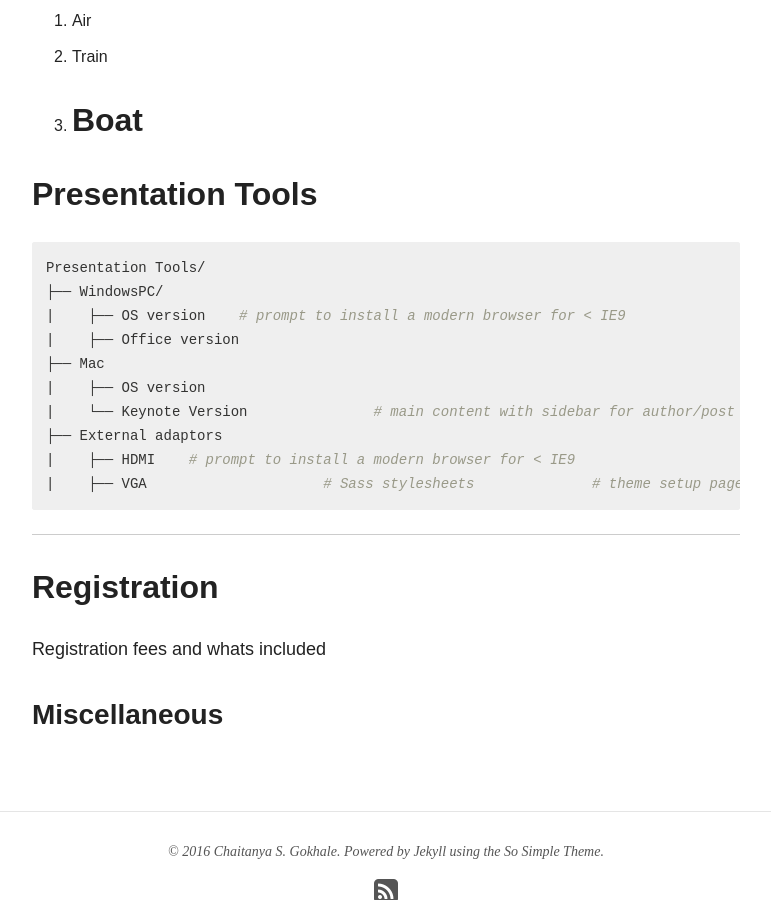
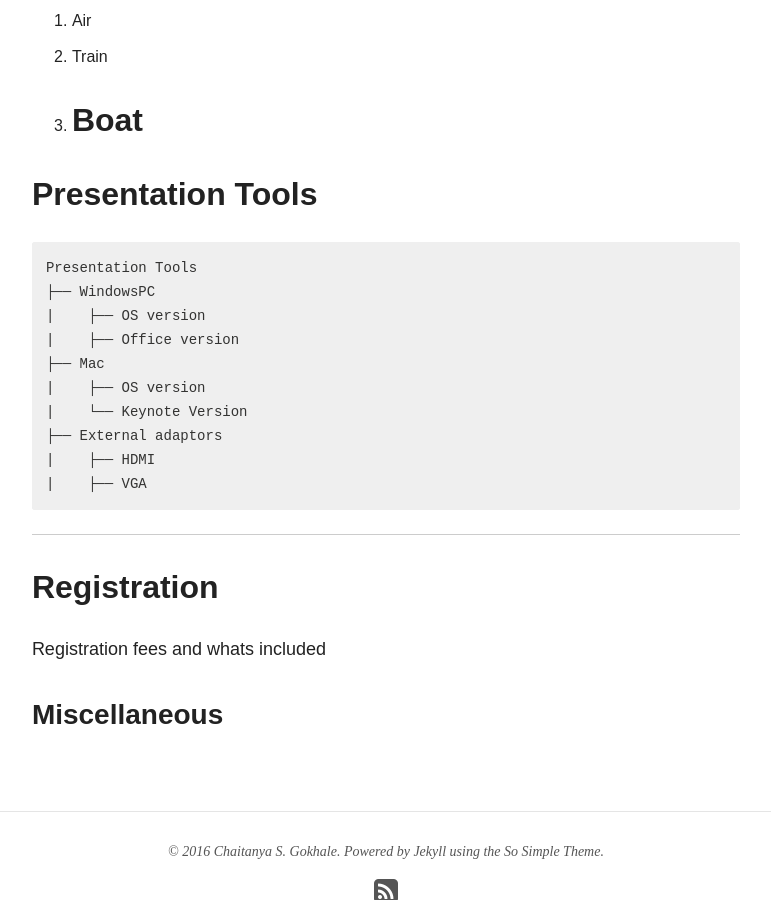
Before and after one commit to bionomics/bionomics, a Jekyll site: the page built from theme-setup/index.md, in a window 1280 px wide and 900 px high, scrolled down 2135 px. Shown: the whole window, without its empty margins (254-1025 px from the left). Built offline with Jekyll 4.4.1, drawn with Linux system fonts in a browser that asks for light colours; nearby versions of some CDN libraries.

````diff
--- a/theme-setup/index.md
+++ b/theme-setup/index.md
@@ -43,16 +43,16 @@ Some details about the Max Planck Institute for Evolutionary Biology
 
 
 ```bash
-Presentation Tools/
-├── WindowsPC/
-|    ├── OS version    # prompt to install a modern browser for < IE9
+Presentation Tools
+├── WindowsPC
+|    ├── OS version
 |    ├── Office version
 ├── Mac
 |    ├── OS version
-|    └── Keynote Version               # main content with sidebar for author/post details
+|    └── Keynote Version
 ├── External adaptors
-|    ├── HDMI    # prompt to install a modern browser for < IE9
-|    ├── VGA                     # Sass stylesheets              # theme setup page. safe to remove
+|    ├── HDMI
+|    ├── VGA
 ```
 
 ---
````
Also changed, not shown: images/site-logo.png.
